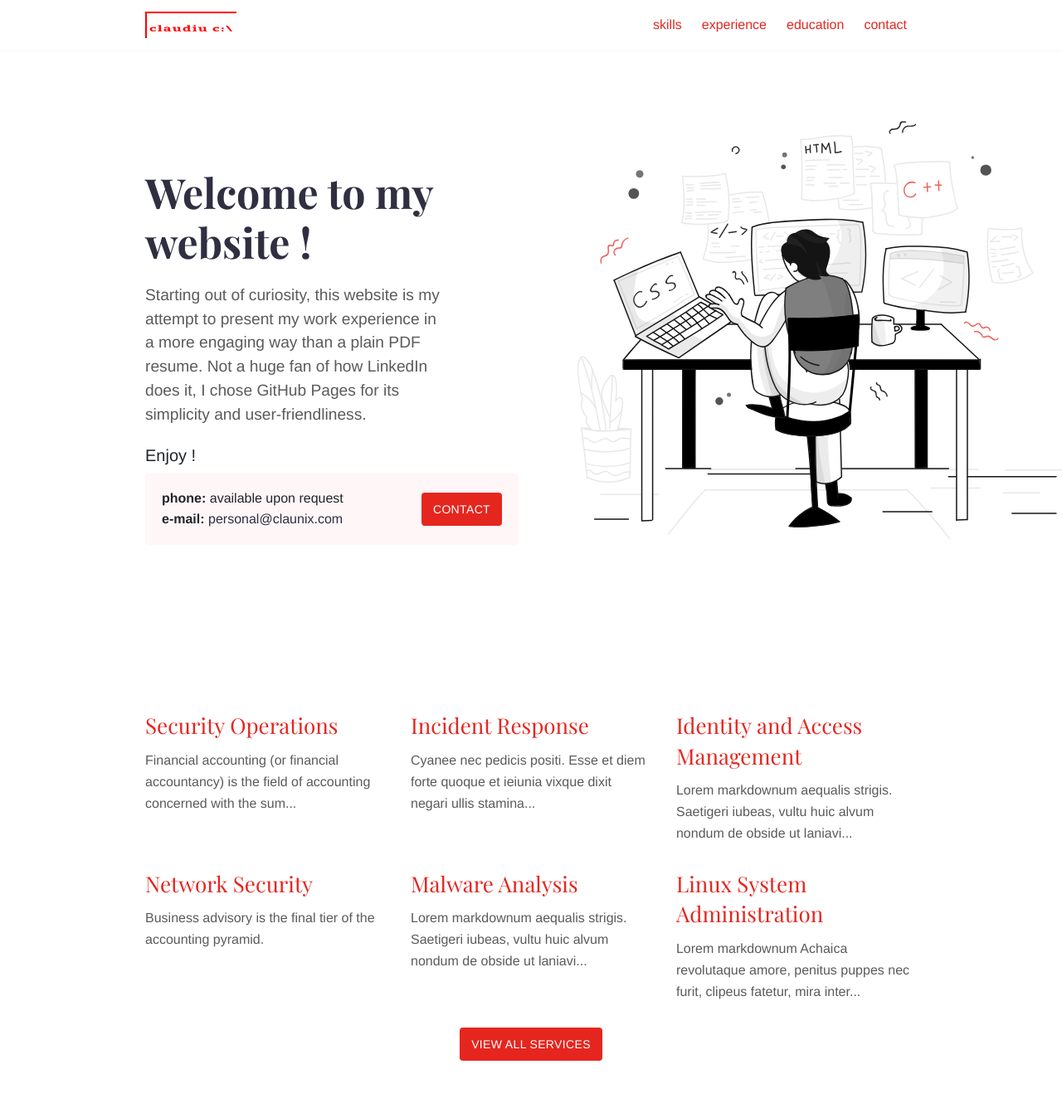
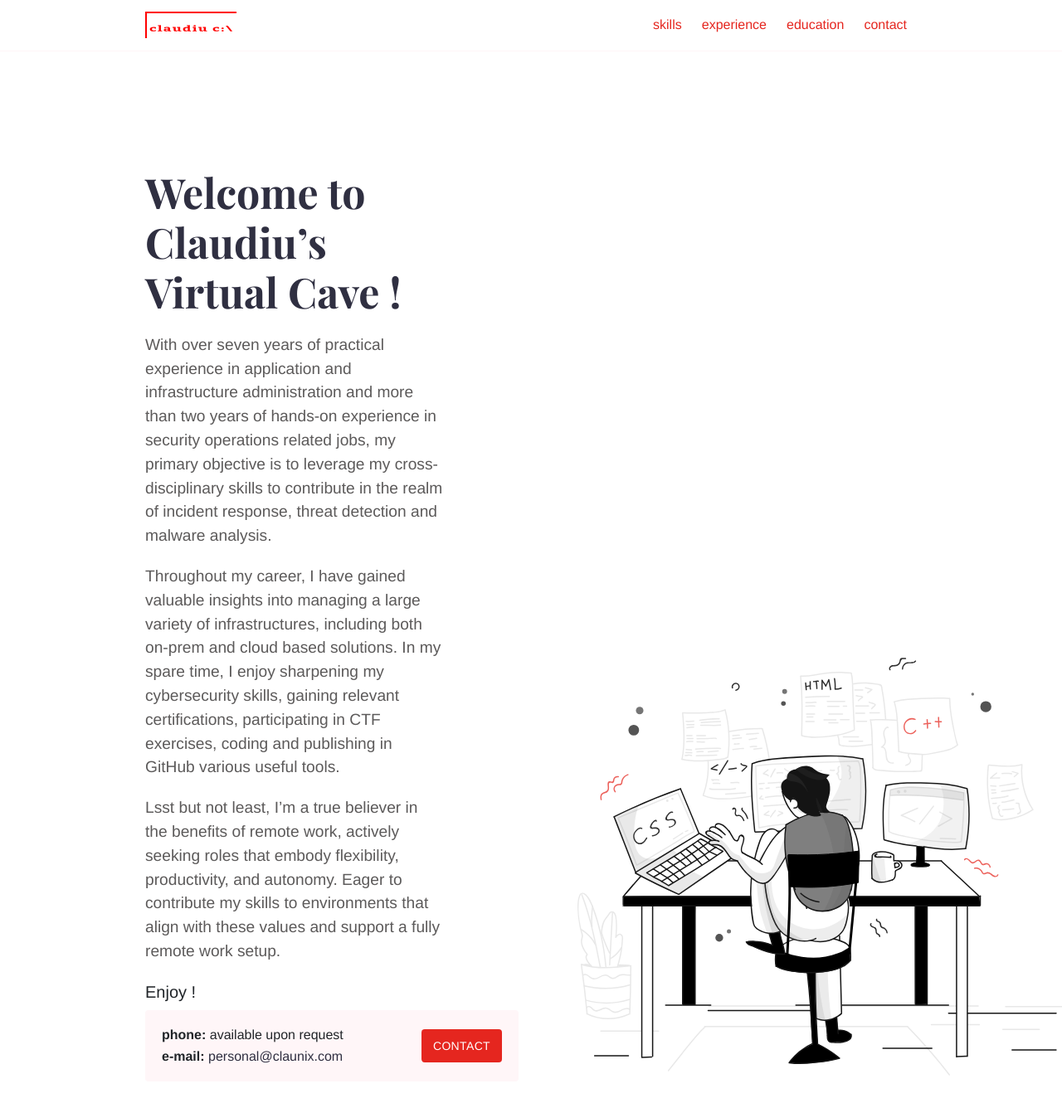
Before and after one commit to claudiuco/claudiuco.github.io, a Jekyll site: the page built from index.md, in a window 1280 px wide and 1400 px high. Shown: the top 1336 px of the window at 83% size. Built offline with Jekyll 4.4.1, drawn with Linux system fonts in a browser that asks for light colours.

Commit message:
update + repurpose index.md

```diff
--- a/index.md
+++ b/index.md
@@ -8,9 +8,13 @@ intro_image_hide_on_mobile: true
 show_call_box: true
 ---
 
-# Welcome to my website !
+# Welcome to Claudiu's Virtual Cave !
+
+With over seven years of practical experience in application and infrastructure administration and more than two years of hands-on experience in security operations related jobs, my primary objective is to leverage my cross-disciplinary skills to contribute in the realm of incident response, threat detection and malware analysis.
+
+Throughout my career, I have gained valuable insights into managing a large variety of infrastructures, including both on-prem and cloud based solutions. In my spare time, I enjoy sharpening my cybersecurity skills, gaining relevant certifications, participating in CTF exercises, coding and publishing in GitHub various useful tools.
+
+Lsst but not least, I'm a true believer in the benefits of remote work, actively seeking roles that embody flexibility, productivity, and autonomy. Eager to contribute my skills to environments that align with these values and support a fully remote work setup.
 
 
-Starting out of curiosity, this website is my attempt to present my work experience in a more engaging way than a plain PDF resume. Not a huge fan of how LinkedIn does it, I chose GitHub Pages for its simplicity and user-friendliness.
-
 ### Enjoy !
```
